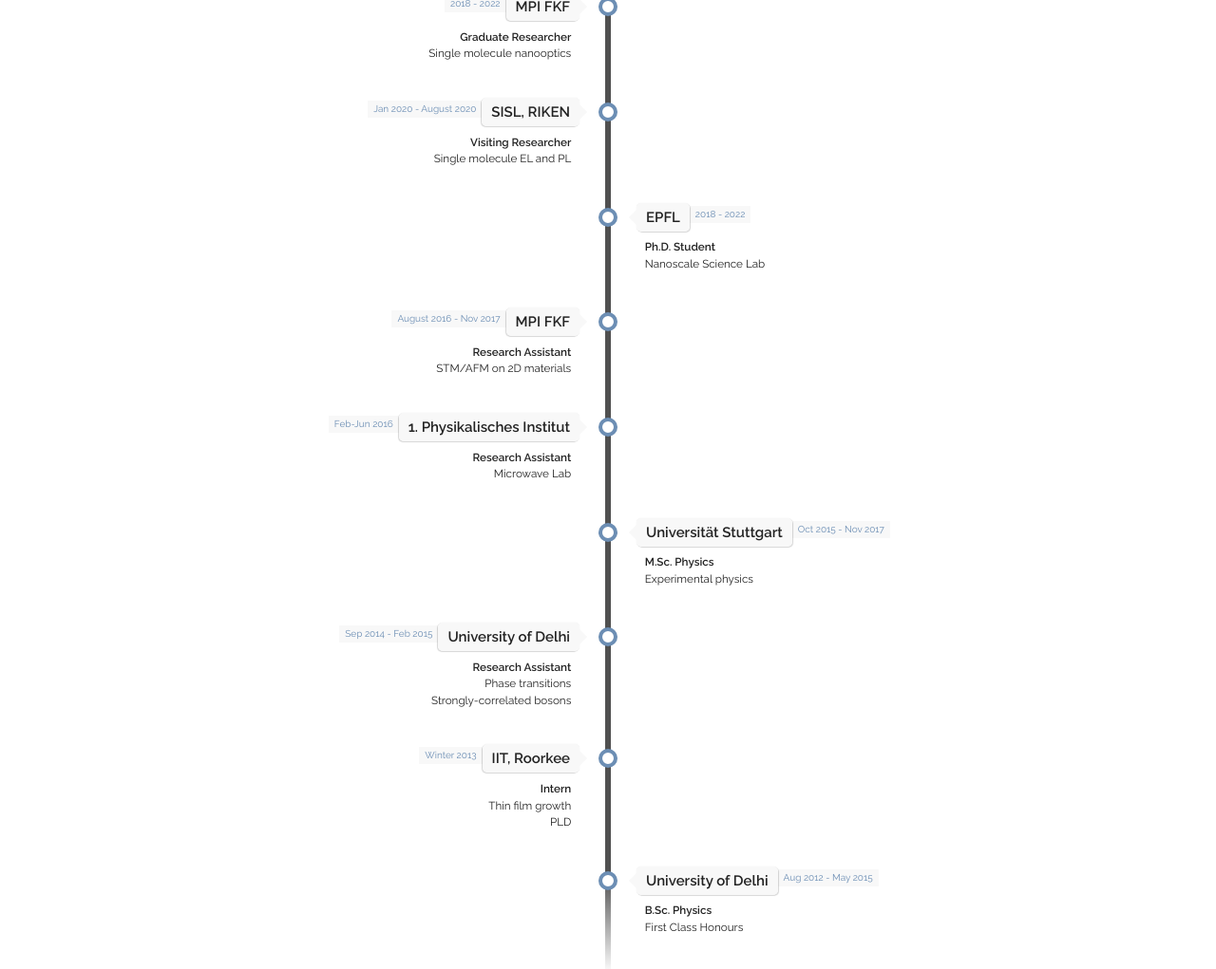
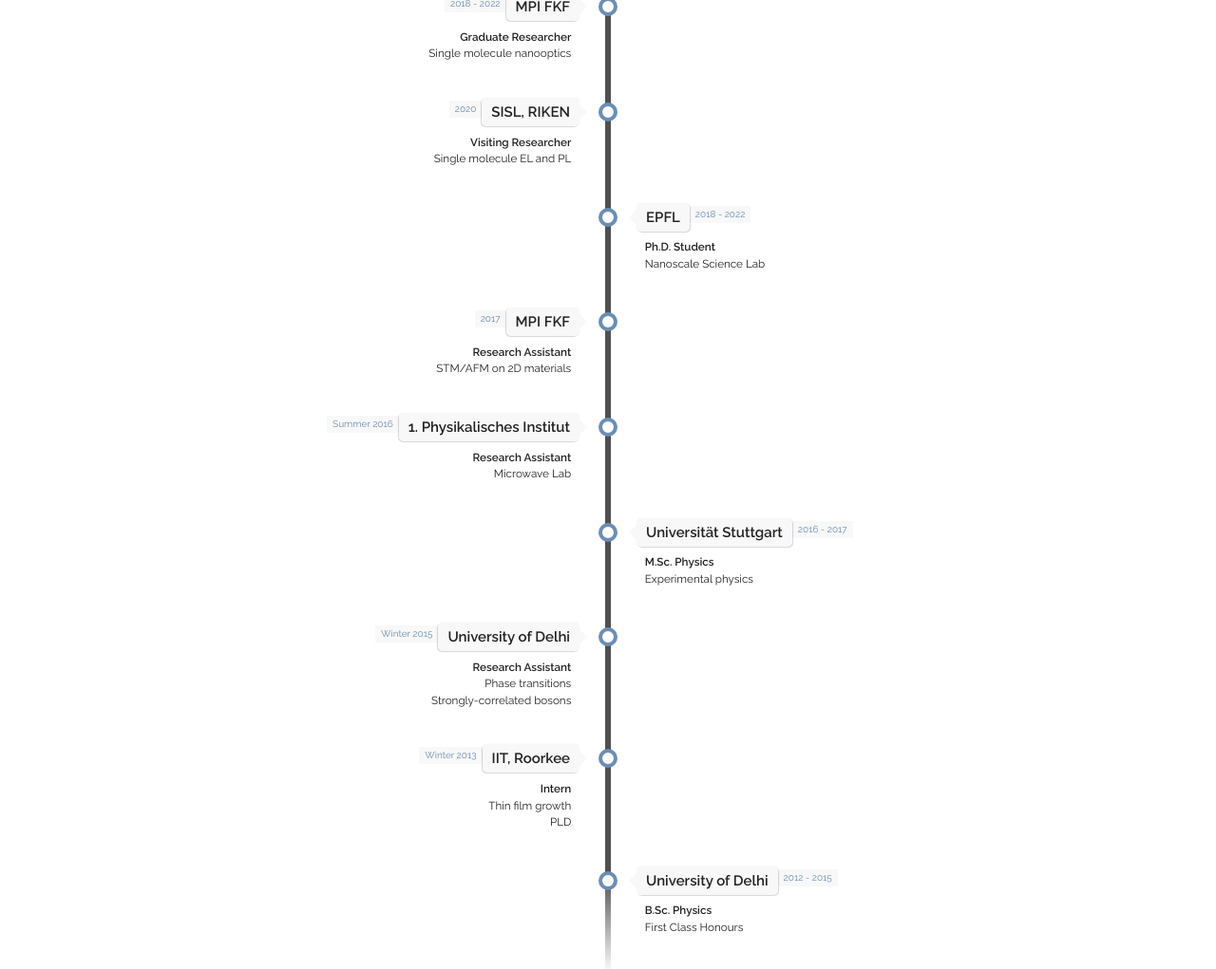
Before and after one commit to abhishekgrewal/abhishekgrewal.github.io, a Jekyll site: the page built from index.html, in a window 1280 px wide and 1400 px high, scrolled down 1827 px. Shown: the part 151-1172 px from the top of the window at 95% size. Built offline with Jekyll 4.4.1, drawn with Linux system fonts in a browser that asks for light colours; some web fonts are replaced.

Commit message:
Update experience.yaml

```diff
--- a/_data/experience.yaml
+++ b/_data/experience.yaml
@@ -19,7 +19,7 @@
   category: "work"
 
 - place: "SISL, RIKEN"
-  time: "Jan 2020 - August 2020"
+  time: "2020"
   title: "Visiting Researcher"
   subtitle: "Single molecule EL and PL"
   category: "work"
@@ -31,25 +31,25 @@
   category: "school"
 
 - place: "MPI FKF"
-  time: "August 2016 - Nov 2017"
+  time: "2017"
   title: "Research Assistant"
   subtitle: "STM/AFM on 2D materials"
   category: "work"
 
 - place: "1. Physikalisches Institut"
-  time: "Feb-Jun 2016"
+  time: "Summer 2016"
   title: "Research Assistant"
   subtitle: "Microwave Lab"
   category: "work"
 
 - place: "Universität Stuttgart"
-  time: "Oct 2015 - Nov 2017"
+  time: "2016 - 2017"
   title: "M.Sc. Physics"
   subtitle: "Experimental physics"
   category: "school"
 
 - place: "University of Delhi"
-  time: "Sep 2014 - Feb 2015"
+  time: "Winter 2015"
   title: "Research Assistant"
   subtitle: "Phase transitions <br/> Strongly-correlated bosons"
   category: "work"
@@ -61,7 +61,7 @@
   category: "work"
 
 - place: "University of Delhi"
-  time: "Aug 2012 - May 2015"
+  time: "2012 - 2015"
   title: "B.Sc. Physics"
   subtitle: "First Class Honours"
   category: "school"
```
